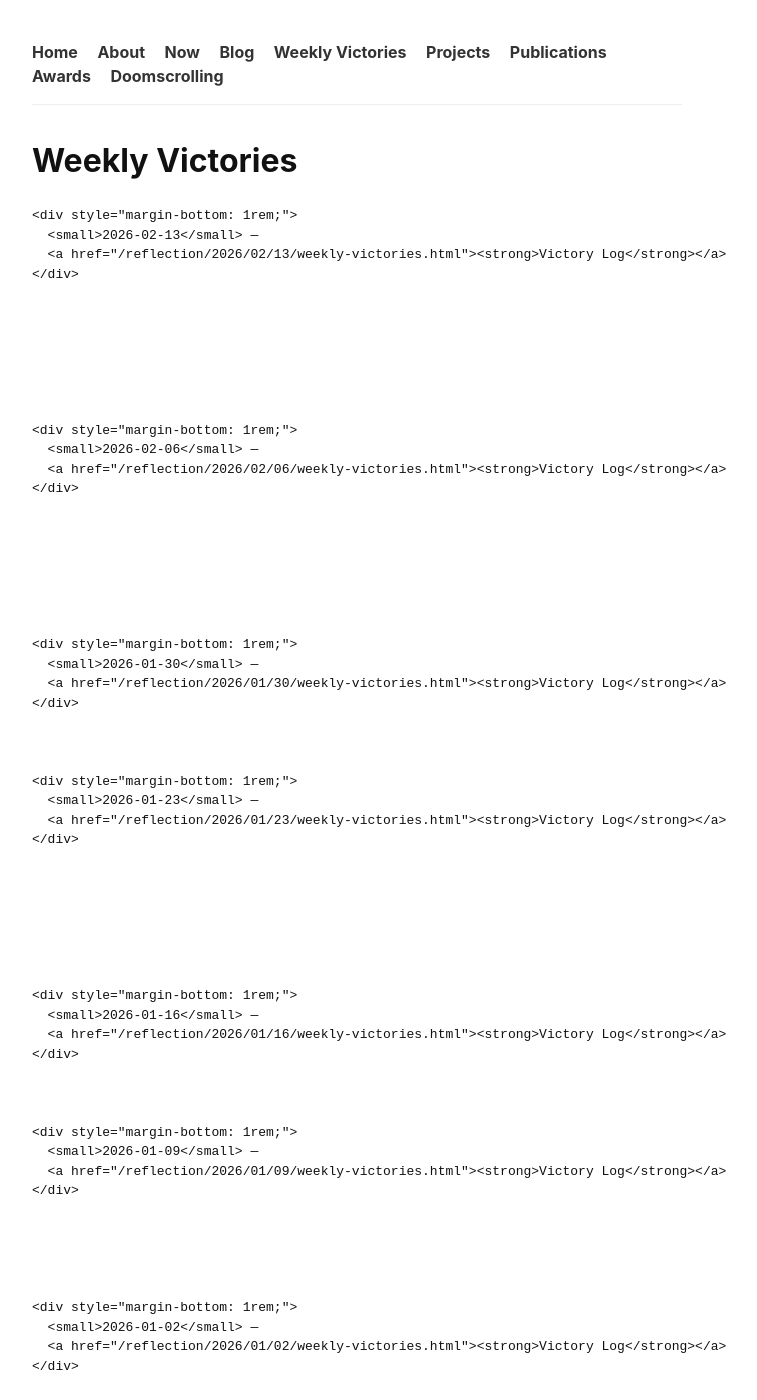
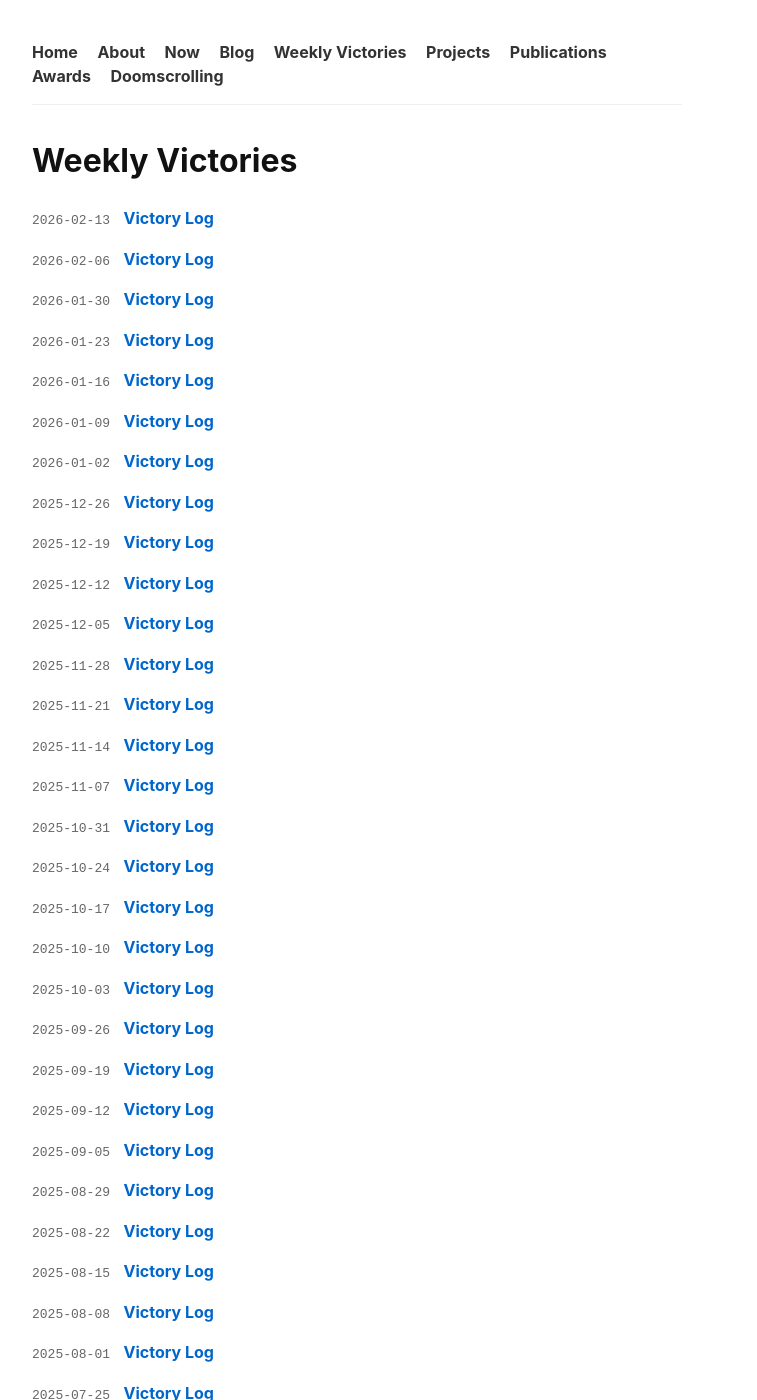
Before and after one commit to kiankyars/kiankyars.github.io, a Jekyll site: the page built from weekly-victories.html, in a window 1280 px wide and 1400 px high. Shown: the whole window, without its empty margins (283-1040 px from the left). Built offline with Jekyll 4.4.1, drawn with Linux system fonts in a browser that asks for light colours; some of the changed text lies outside the part shown.

Commit message:
fix: ensure blog and weekly victory lists render correctly
- Convert blog and weekly-victories to .html to force standard Liquid processing.
- Implement explicit path-based filtering to separate blog posts from victory logs.
- Update index.md with direct links and consistent philosophy quote.
- Synchronize _config.yml with new file extensions.

```diff
--- a/_config.yml
+++ b/_config.yml
@@ -7,5 +7,5 @@ header_pages:
   - projects.md
   - publications.md
   - doomscrolling.md
-  - weekly-victories.md
-  - blog.md
+  - weekly-victories.html
+  - blog.html
--- /dev/null
+++ b/blog.html
@@ -0,0 +1,14 @@
+---
+layout: default
+title: Blog
+permalink: /blog/
+---
+
+{% for post in site.posts %}
+  {% if post.path contains "_posts/blog/" %}
+    <div style="margin-bottom: 1.5rem;">
+      <span style="color: #666; font-family: monospace;">{{ post.date | date: "%Y-%m-%d" }}</span> &nbsp;
+      <a href="{{ post.url | relative_url }}"><strong>{{ post.title }}</strong></a>
+    </div>
+  {% endif %}
+{% endfor %}
--- a/blog.md
+++ /dev/null
@@ -1,14 +0,0 @@
----
-layout: default
-title: Blog
-permalink: /blog/
----
-
-{% for post in site.posts %}
-  {% unless post.title == "Weekly Victories" %}
-    <div style="margin-bottom: 1rem;">
-      <small>{{ post.date | date: "%Y-%m-%d" }}</small> —
-      <a href="{{ post.url }}"><strong>{{ post.title }}</strong></a>
-    </div>
-  {% endunless %}
-{% endfor %}
--- /dev/null
+++ b/weekly-victories.html
@@ -0,0 +1,14 @@
+---
+layout: default
+title: Weekly Victories
+permalink: /weekly-victories/
+---
+
+{% for post in site.posts %}
+  {% if post.path contains "_posts/weekly-victories/" %}
+    <div style="margin-bottom: 1rem;">
+      <span style="color: #666; font-family: monospace;">{{ post.date | date: "%Y-%m-%d" }}</span> &nbsp;
+      <a href="{{ post.url | relative_url }}"><strong>Victory Log</strong></a>
+    </div>
+  {% endif %}
+{% endfor %}
--- a/weekly-victories.md
+++ /dev/null
@@ -1,14 +0,0 @@
----
-layout: default
-title: Weekly Victories
-permalink: /weekly-victories/
----
-
-{% for post in site.posts %}
-  {% if post.title == "Weekly Victories" %}
-    <div style="margin-bottom: 1rem;">
-      <small>{{ post.date | date: "%Y-%m-%d" }}</small> —
-      <a href="{{ post.url }}"><strong>Victory Log</strong></a>
-    </div>
-  {% endif %}
-{% endfor %}
```
Also changed, not shown: index.md (+14 -1 lines), publications.md (+1 -1 lines).
